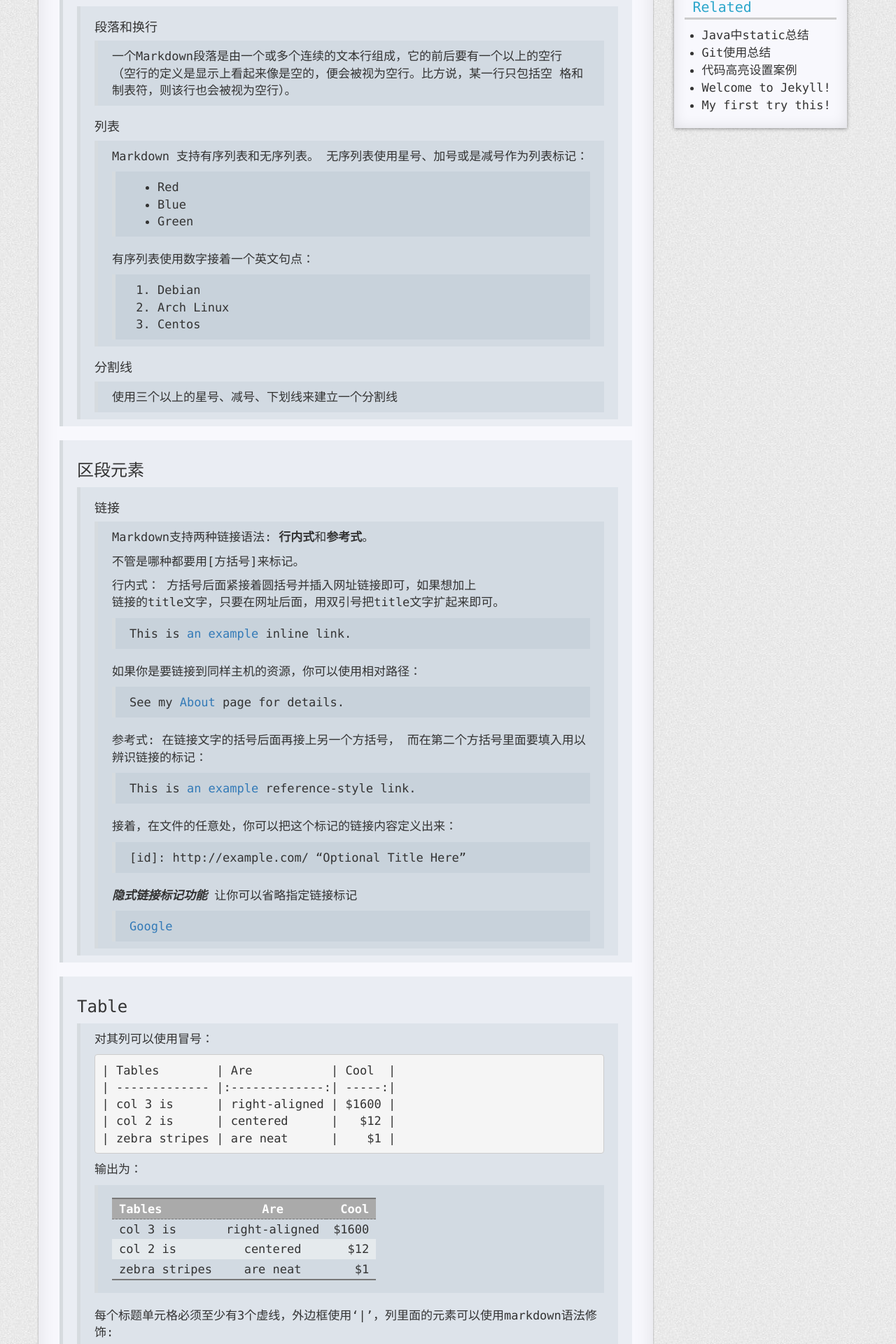
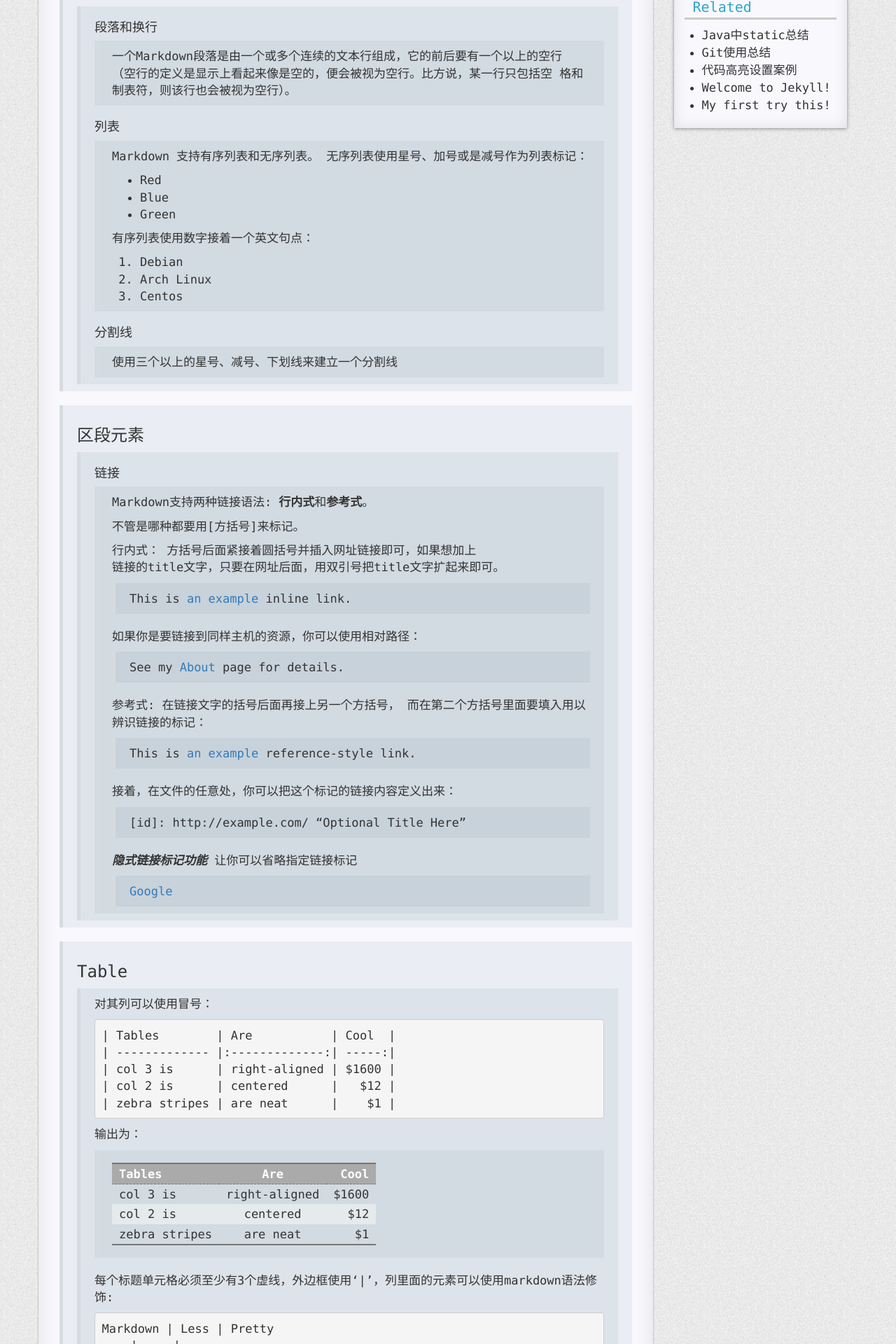
Before and after one commit to dengkaidi/dengkaidi.github.io, a Jekyll site: the page built from _posts/2016-12-03-markdown.markdown, in a window 1280 px wide. Shown: the part 548-2468 px from the top of the page at 70% size. Built offline with Jekyll 4.4.1, drawn with Linux system fonts in a browser that asks for light colours; nearby versions of some CDN libraries; comment, search, counter and statistics services are not loaded; a style sheet for code colours, icons or effects is not loaded.

```diff
--- a/_posts/2016-12-03-markdown.markdown
+++ b/_posts/2016-12-03-markdown.markdown
@@ -31,13 +31,11 @@ tags: jekyll markdown
 >>>
 Markdown 支持有序列表和无序列表。
 无序列表使用星号、加号或是减号作为列表标记：
->>>>
- * Red
+* Red
 + Blue
 - Green
 >>>
 有序列表使用数字接着一个英文句点：
->>>>
 1. Debian
 2. Arch Linux
 3. Centos
```
